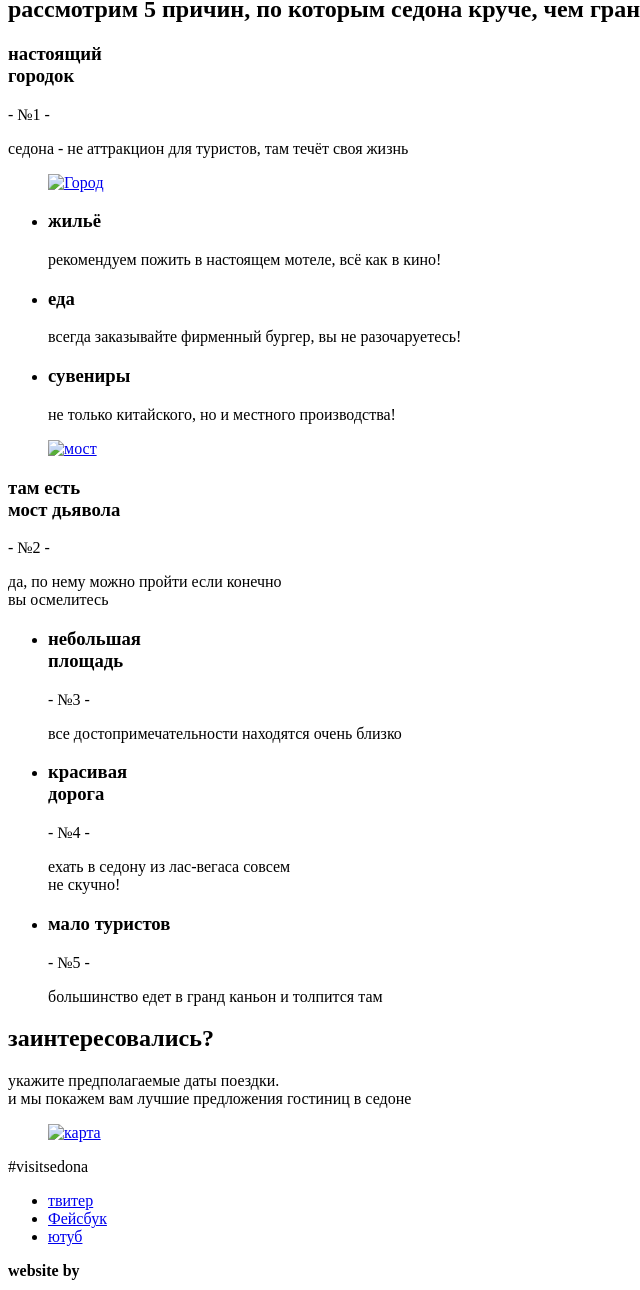
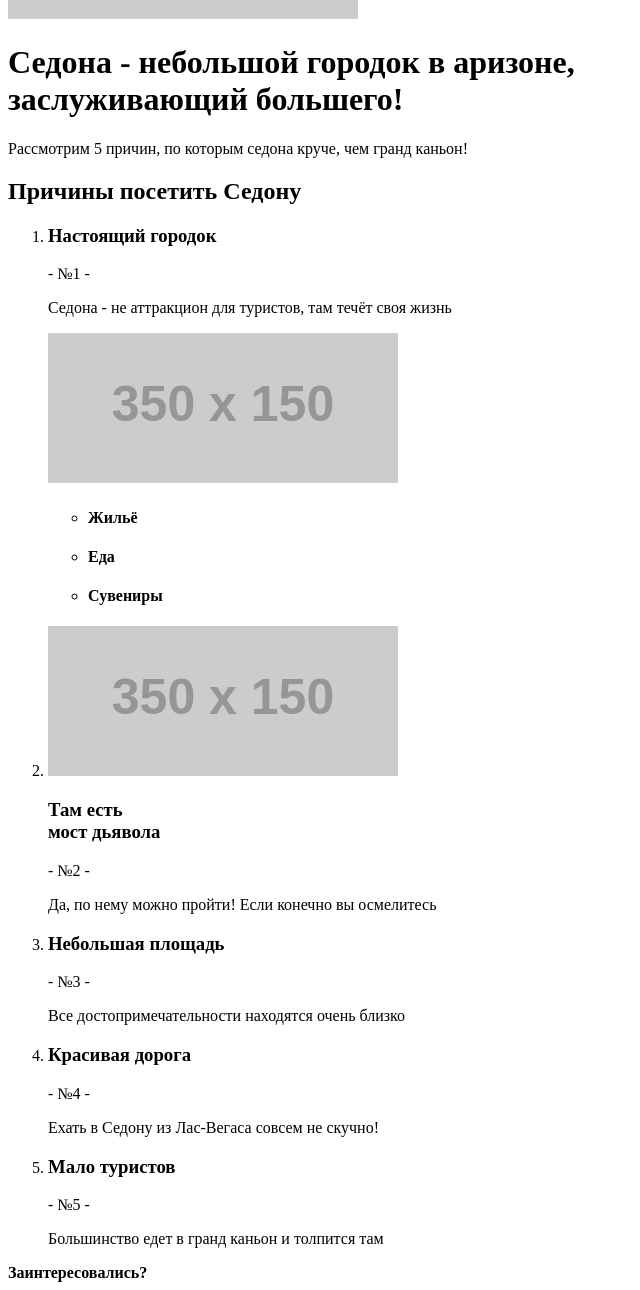
Before and after one commit to priesisvg/sedona, a plain HTML site: page index.html in a window 1280 px wide. Shown: the part 261-1551 px from the top of the page, without its empty margins (0-640 px from the left). Drawn offline with Linux system fonts and the light colour scheme; placeholder pictures from the web are drawn by us.

Commit message:
Отредактировал Index.html

```diff
--- a/index.html
+++ b/index.html
@@ -4,128 +4,118 @@
   <meta charset="utf-8">
   <title>HTML Academy: Седона</title>
 </head>
-  <body>
+<body class="page">
 
-  <header class="main-header">
-    <nav class="main-navigation">
-      <ul class="site-navigation">
-        <li class="nav_item" ><a class="nav_link" href="info.html">информация</a></li>
-        <li class="nav_item"><a class="nav_link" href="photo.html">фото и видео</a></li>
-
-        <a class="main-header-logo">
+<header class="main_header">
+  <nav class="main_navigation">
+    <a class="main_header_logo">
       <img src="img/index-logo.svg" width="100" height="100" alt="Логотип седоны">
     </a>
-
-        <li class="nav_item"><a class="nav_link" href="maps.html">карта штата</a></li>
-        <li class="nav_item"><a class="nav_link" href="hotel.html">гостиницы</a></li>
+    <ul class="site-navigation">
+      <li class="nav_item"><a class="nav_link" href="#">Информация</a></li>
+      <li class="nav_item"><a class="nav_link" href="#">Фото и видео</a></li>
+      <li class="nav_item"><a class="nav_link" href="#">Карта штата</a></li>
+      <li class="nav_item"><a class="nav_link" href="hotels.html">гостиницы</a></li>
     </ul>
   </nav>
-
 </header>
 
 
+<main class="container">
+  <div class="intro">
+    <img class="intro_img" src="http://via.placeholder.com/350x150" width="" height="" alt="">
+  </div>
+  <div class="promo">
+    <h1 class="promo_title">Седона - небольшой городок в аризоне,<br>заслуживающий большего! </h1>
+    <p class="promo_desc"> Рассмотрим 5 причин, по которым седона круче, чем гранд каньон! </p>
+  </div>
+  <section class="reasons">
+    <h2 class="visually_hidden">Причины посетить Седону</h2>
+    <ol class="reasons_list">
+      <li class="reasons_item">
+        <div class="reason_info">
+          <h3 class="reason_info_title">Настоящий городок</h3>
+          <span class="reason_info_number">- №1 -</span>
+          <p class="reason_info_desc">Седона - не аттракцион для туристов, там течёт своя жизнь</p>
+        </div>
+        <img class="reason_image" src="http://via.placeholder.com/350x150" width="" height="" alt="">
 
-  <main class="container">
+        <ul class="advantages_list">
+          <li class="advantages_item">
+            <h4 class="advantage_title">Жильё</h4>
+            <p class="advantage_desc"></p>
+          </li>
+          <li class="advantages_item">
+            <h4 class="advantage_title">Еда</h4>
+            <p class="advantage_desc"></p>
+          </li>
+          <li class="advantages_item">
+            <h4 class="advantage_title">Сувениры</h4>
+            <p class="advantage_desc"></p>
+          </li>
+        </ul>
+      </li>
 
-    <figure>
-      <p><img src="images/sedona.jpg" alt="фон sedona" /></p>
-    </figure>
 
-    <h1 class="visually-hidden">седона - небольшой городок в аризоне,<br>заслуживающий большего! </h1>
-    <h2 class="visually-hidden"> рассмотрим 5 причин, по которым седона круче, чем гранд каньон! </h2>
+      <li class="reasons_item">
+        <img class="reason_image" src="http://via.placeholder.com/350x150" width="" height="" alt="">
+        <div class="reason_info">
+          <h3 class="reason_info_title">Там есть<br>мост дьявола</h3>
+          <span class="reason_info_number">- №2 -</span>
+          <p class="reason_info_desc">Да, по нему можно пройти! Если конечно вы осмелитесь</p>
+        </div>
+      </li>
 
-    <div class="gallery">
-      <h3>настоящий<br>городок</h3>
-      <p>- №1 -</p>
-      <p>седона - не аттракцион для туристов, там течёт своя жизнь</p>
+      <li class="reasons_item reason_item_bottom">
+        <h3 class="reason_info_title">Небольшая площадь</h3>
+        <span class="reason_info_number">- №3 -</span>
+        <p class="reason_info_desc">Все достопримечательности находятся очень близко</p>
+      </li>
+
+      <li class="reasons_item reason_item_bottom">
+        <h3 class="reason_info_title">Красивая дорога</h3>
+        <span class="reason_info_number">- №4 -</span>
+        <p class="reason_info_desc">Ехать в Седону из Лас-Вегаса совсем не скучно!</p>
+      </li>
+
+      <li class="reasons_item reason_item_bottom">
+        <h3 class="reason_info_title">Мало туристов</h3>
+        <span class="reason_info_number">- №5 -</span>
+        <p class="reason_info_desc">Большинство едет в гранд каньон и толпится там</p>
+      </li>
+    </ol>
+  </section>
+  <div class="search_hotels">
+    <b class="search_hotels_titles">Заинтересовались?</b>
+    <p class="search_hotels_desc">Укажите предполагаемые даты поездки.<br>и мы покажем вам лучшие предложения гостиниц в
+      седоне</p>
+    <button class="search_hotels_btn" type="button">Поиск гостиницы в Седоне</button>
+    <!-- форма
+    -->
   </div>
 
-    <div class="gallery">
-      <figure class="gallery-content">
-        <a href="#"><img src="img/sity.jpg" width="100" height="300" alt="Город"></a>
-      </figure>
-    </div>
-
-    <section class="content">
-      <ul class="content-list">
-        <li class="content-item">
-          <h3>жильё</h3>
-          <p>рекомендуем пожить в настоящем мотеле, всё как в кино!</p>
-        </li>
-        <li class="content-item">
-          <h3>еда</h3>
-          <p>всегда заказывайте фирменный бургер, вы не разочаруетесь!</p>
-        </li>
-        <li class="content-item">
-          <h3>сувениры</h3>
-          <p>не только китайского, но и местного производства!</p>
-        </li>
-      </ul>
+  <section class="map">
+    <h3 class="visually_hidden">Карта</h3>
   </section>
-
-    <div class="gallery">
-      <figure class="gallery-content">
-        <a href="#"><img src="img/bridge.jpg" width="100" height="300" alt="мост"></a>
-      </figure>
-    </div>
-
-    <div class="gallery">
-      <h3>там есть<br>мост дьявола</h3>
-      <p>- №2 -</p>
-      <p>да, по нему можно пройти если конечно<br>вы осмелитесь</p>
-    </div>
-
-    <section class="content">
-      <ul class="content-list">
-        <li class="content-item">
-          <h3>небольшая<br>площадь</h3>
-          <p>- №3 -</p>
-          <p>все достопримечательности находятся очень близко</p>
-        </li>
-        <li class="content-item">
-          <h3>красивая<br>дорога</h3>
-          <p>- №4 -</p>
-          <p>ехать в седону из лас-вегаса совсем<br>не скучно!</p>
-        </li>
-        <li class="content-item">
-          <h3>мало туристов</h3>
-          <p>- №5 -</p>
-          <p>большинство едет в гранд каньон и толпится там</p>
-        </li>
-      </ul>
-    </section>
-
-    <div class="map">
-      <h2>заинтересовались?</h2>
-      <p>укажите предполагаемые даты поездки.<br>и мы покажем вам лучшие предложения гостиниц в седоне</p>
-      <figure class="gallery-content">
-        <a href="#"><img src="img/map.jpg" width="300" height="300" alt="карта"></a>
-        <!-- здесь будет форма -->
-
-      </figure>
-    </div>
-
 </main>
 
-   <footer class="main-footer">
-     <p class="footer-contacts">
+
+<footer class="main_footer">
+  <a class="footer_hashtag" href="#">
     #visitsedona
-     </p>
+  </a>
 
-     <div class="footer-social">
-       <ul class="social">
-         <li><a class="social-button" href="#">твитер</a></li>
-         <li><a class="social-button" href="#">Фейсбук</a></li>
-         <li><a class="social-button" href="#">ютуб</a></li>
+  <ul class="social_list">
+    <li class="social_item"><a class="social_button" href="#">Твитер</a></li>
+    <li class="social_item"><a class="social_button" href="#">Фейсбук</a></li>
+    <li class="social_item"><a class="social_button" href="#">Ютуб</a></li>
   </ul>
-     </div>
 
-     <p class="footer-copyright">
-       <b>website by</b>
-       <figure class="footer-logo">
-         <a href="#"><img src="img/logo-academy.jpg" width="300" height="300" alt="лого академии"></a>
-       </figure>
-     </p>
+
+  <a class="footer_copyright" href="https://htmlacademy.ru/intensive/htmlcss">
+    <span>website by</span>
+    <img class="intro_img" src="http://via.placeholder.com/350x150" width="" height="" alt="">
+  </a>
 
 
 </footer>
```
Also changed, not shown: hotel.html (deleted, +0 -72 lines), hotels.html (added, +109 -0 lines). Lines whose indentation alone changed are shown as unchanged.
